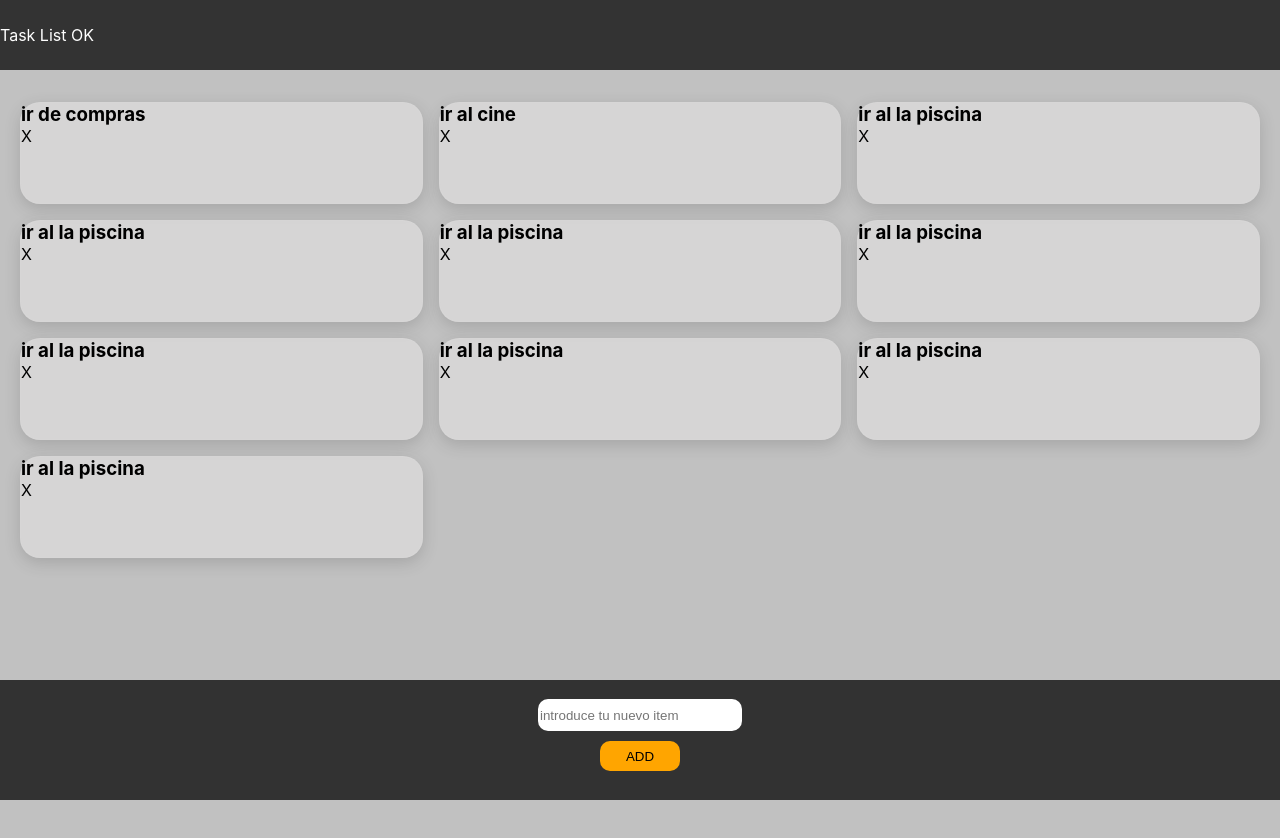
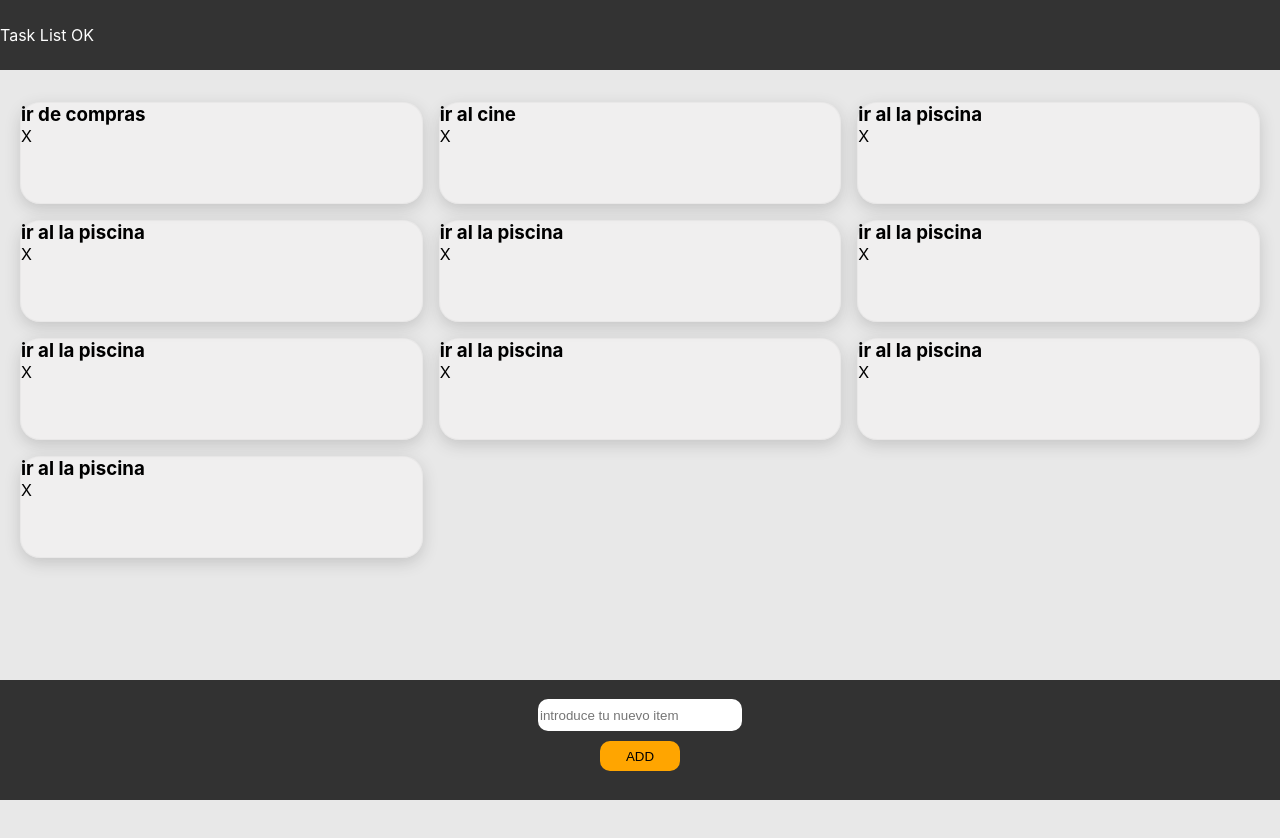
Before and after one commit to Sergi-Virgili/Intro-React-ClassTodo, a React (Create React App) app: page / in a window 1280 px wide. Shown: the top 838 px of the page. Built offline with nearby package versions, Linux system fonts and the light colour scheme.

Commit message:
clarify background color

```diff
--- a/src/App.css
+++ b/src/App.css
@@ -1,6 +1,6 @@
 .app {
   /* width: 100vh; */
-  background-color: rgb(193, 193, 193);
+  background-color: rgb(232, 232, 232);
   min-height: 100vh;
   padding-bottom: 8rem;
 }
```
